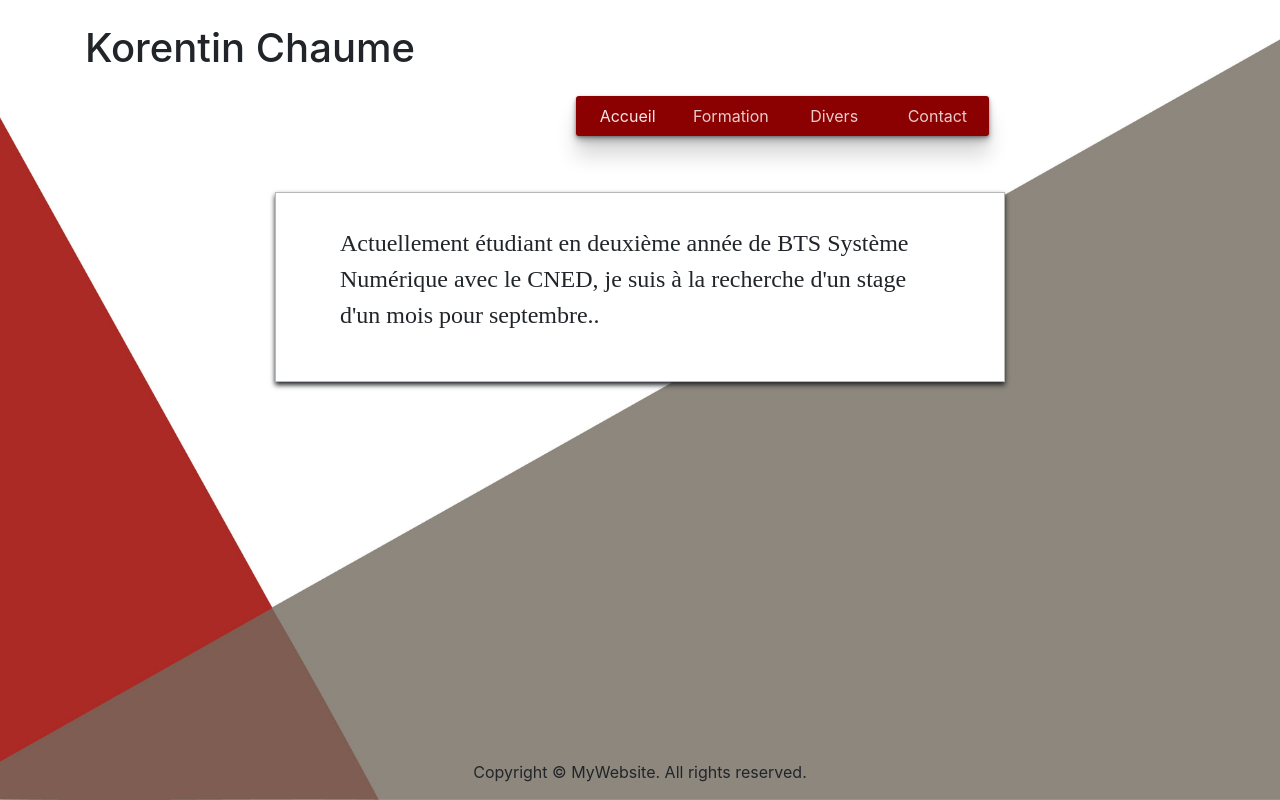
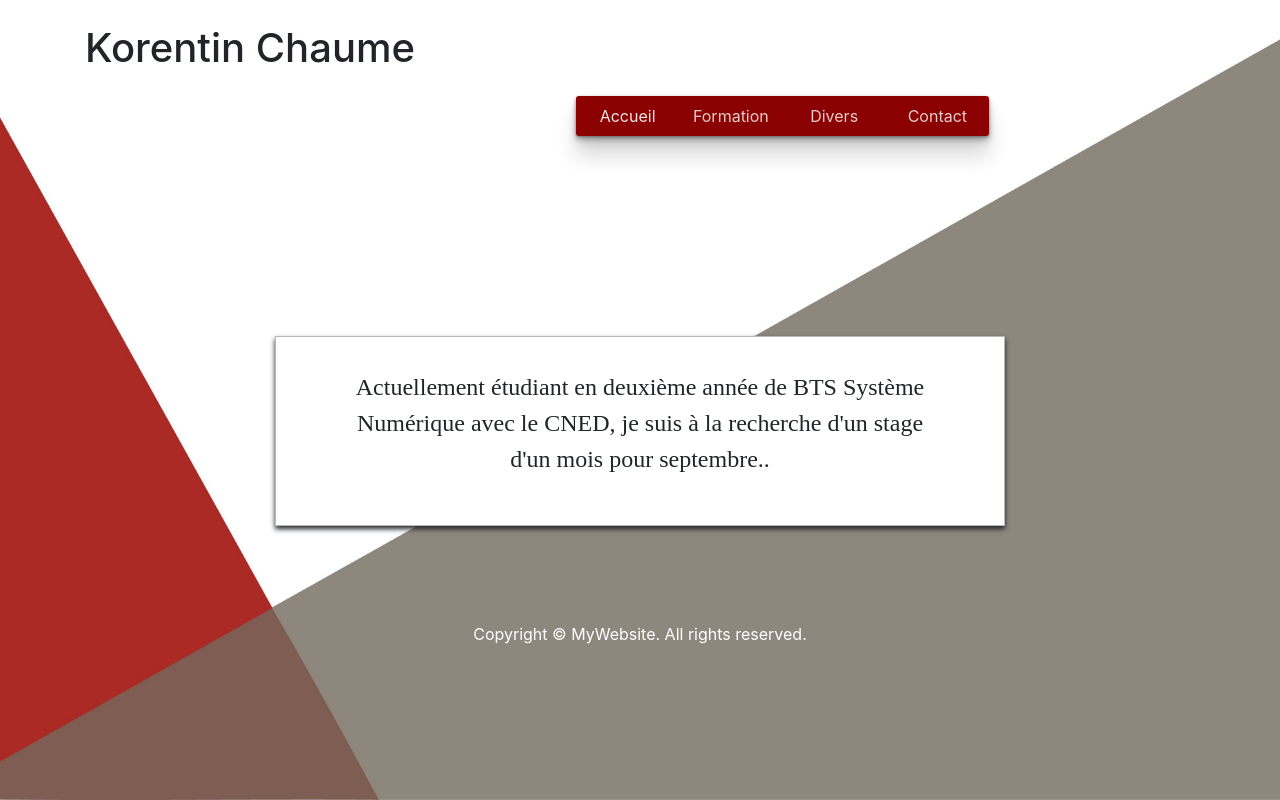
Before and after one commit to Araii22/korentin_cv, a PHP site: page /accueil.html in a window 1280 px wide. Run offline with PHP 8.4, Linux system fonts and the light colour scheme.

Commit message:
C4EST OK FUSIIIIIOOOOON

```diff
--- a/accueil.html
+++ b/accueil.html
@@ -52,14 +52,14 @@
 		</div>
 
 		  <!-- content -->
-		  <div class="row">
-		  	<div class="col-2"></div>
-		  	<div class="col-8">
-				  <div class="article">
+		  <div class="row pt-5 mb-5 pb-5">
+		  	<div class="col-1 col-sm-2"></div>
+		  	<div class="col-10 col-sm-8 mt-5">
+				  <div class="article mt-5">
 					<p>Actuellement étudiant en deuxième année de BTS Système Numérique avec le CNED, je suis à la recherche d'un stage d'un mois pour septembre..  </p>
 				  </div>
 			</div>
-		  	<div class="col-2"></div>
+		  	<div class="col-1 col-sm-2"></div>
 		  </div>
 
 
@@ -70,7 +70,7 @@
 
 
 
-    <footer class="text-center fixed-bottom">
+    <footer class="text-center">
       <div class="container">
         <div class="row">
           <div class="col-12">
--- a/public/css/style.css
+++ b/public/css/style.css
@@ -154,4 +154,11 @@ table
 	border: solid 1px rgba(116,115,115,0.50);
 	-webkit-box-shadow: 0px 3px 5px 0px;
 	box-shadow: 0px 3px 5px 0px;
+	text-align: center;
 }
+
+/*footer coding*/
+
+footer {
+	color: #fff;
+}
```
